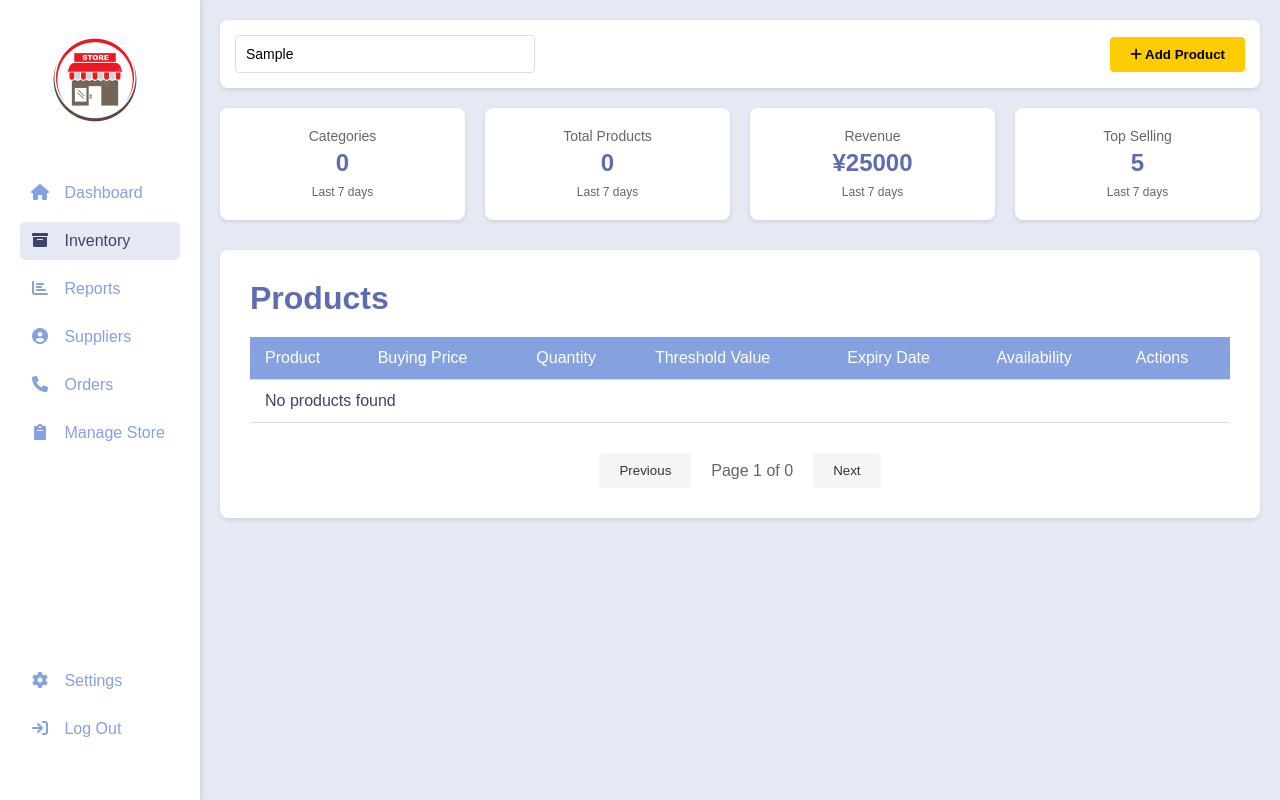
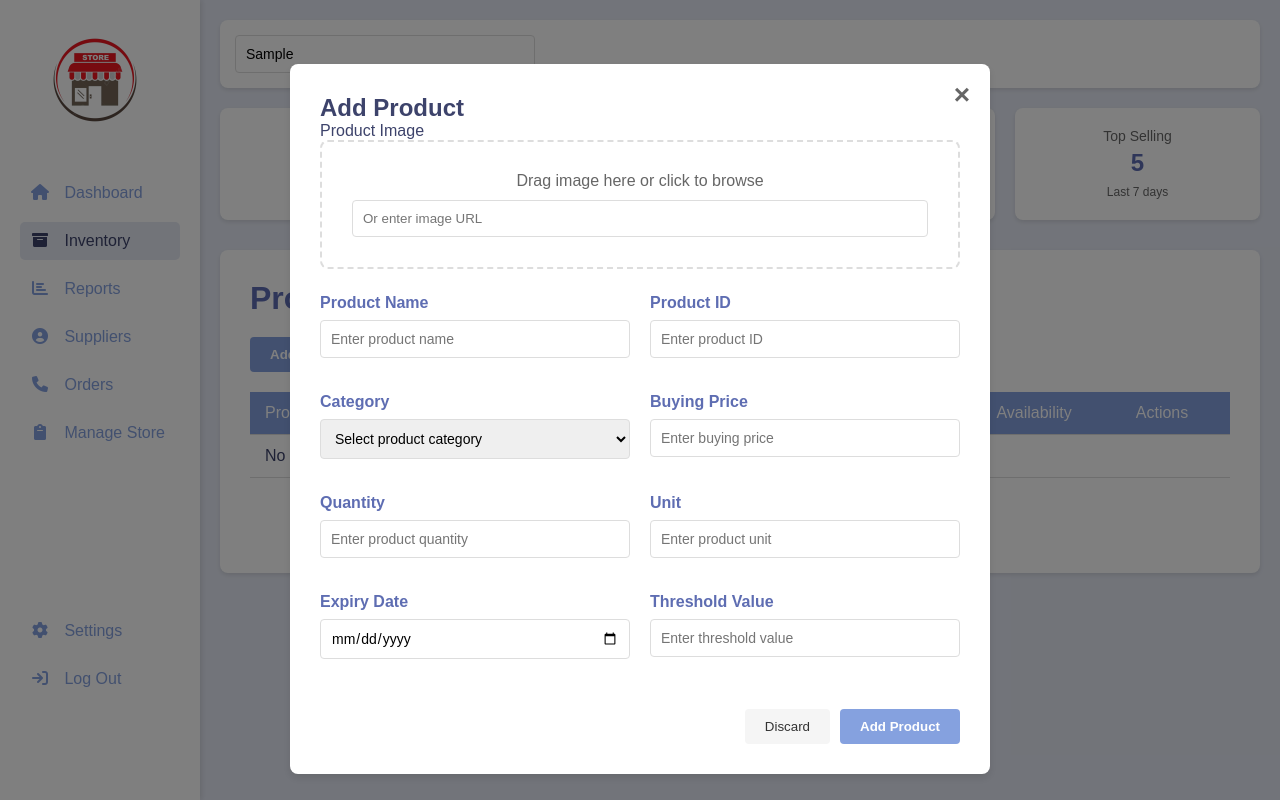
Before and after one commit to Eljuguito90/Proyecto_Pro, a plain HTML site: page public/index.html in a window 1280 px wide. Both pictures are taken after typing "Sample" into the empty fields and a click on the button "Add Product". Drawn offline with Linux system fonts and the light colour scheme; no server answers; a web font is replaced by a local one.

Commit message:
[ADDED]: Se añadió interfaz de Add Product y una alpha de Edit

```diff
--- a/public/css/styles.css
+++ b/public/css/styles.css
@@ -75,7 +75,7 @@ aside img {
 }
 
 .footer {
-    margin-top: 200px;
+    margin-top: 150px;
 }
 
 /* Contenido principal */
@@ -204,8 +204,8 @@ tr:hover {
 
 /* Botones */
 .btn-primary {
-    background-color: var(--yellow);
-    color: black;
+    background-color: var(--medium);
+    color: white;
     border: none;
     padding: 10px 20px;
     border-radius: 4px;
@@ -215,7 +215,7 @@ tr:hover {
 }
 
 .btn-primary:hover {
-    background-color: var(--yellow-dark);
+    background-color: var(--dark);
 }
 
 .btn-secondary {
@@ -409,6 +409,17 @@ tr:hover {
     margin-top: 5px;
 }
 
+/* Nuevos estilos para el formulario */
+.form-row {
+    display: flex;
+    gap: 20px;
+    margin-bottom: 15px;
+}
+
+.form-row .form-group {
+    flex: 1;
+}
+
 /* Responsive */
 @media (max-width: 1024px) {
     .modal-content {
@@ -473,6 +484,11 @@ tr:hover {
     #btn-add-product {
         width: 100%;
     }
+
+    .form-row {
+        flex-direction: column;
+        gap: 15px;
+    }
 }
 
 @media (max-width: 480px) {
@@ -487,3 +503,28 @@ tr:hover {
         width: 100%;
     }
 }
+
+/* Asegura que el modal se muestre correctamente */
+.modal {
+    display: none;
+    position: fixed;
+    z-index: 1000;
+    left: 0;
+    top: 0;
+    width: 100%;
+    height: 100%;
+    background-color: rgba(0,0,0,0.5);
+}
+
+.modal:not(.hidden) {
+    display: block;
+}
+
+.modal-content {
+    background-color: var(--white);
+    margin: 5% auto;
+    padding: 30px;
+    border-radius: 8px;
+    width: 60%;
+    max-width: 700px;
+}
--- a/public/index.html
+++ b/public/index.html
@@ -58,7 +58,6 @@
         <header class="navBar">
             <div class="search-container">
                 <input type="text" id="search-input" placeholder="Search product, supplier, order">
-                <button id="btn-add-product" class="btn-primary"><i class="fas fa-plus"></i> Add Product</button>
             </div>
         </header>
 
@@ -76,7 +75,7 @@
             </div>
             <div class="metric-card">
                 <span>Revenue</span>
-                <h3>¥25000</h3>
+                <h3>$25000</h3>
                 <small>Last 7 days</small>
             </div>
             <div class="metric-card">
@@ -90,7 +89,7 @@
         <div class="card">
             <div class="main-container">
                 <h1>Products</h1>
-
+                <button id="btn-add-product" class="btn-primary"> Add Product</button>
                 <table id="products-table">
                     <thead>
                         <tr>
@@ -119,32 +118,35 @@
     <div id="product-modal" class="modal hidden">
         <div class="modal-content">
             <span class="close-modal">&times;</span>
-            <h2 id="modal-title">Add Product</h2>
+            <h2 id="modal-title">New Product</h2>
 
             <form id="product-form">
                 <div class="image-upload">
                     <label>Product Image</label>
                     <div class="drop-area" id="drop-area">
-                        <p>Drop image here or click to browse</p>
+                        <p>Drag image here or click to browse</p>
                         <input type="file" id="file-input" accept="image/*" hidden>
                         <input type="text" id="image-url" placeholder="Or enter image URL">
                     </div>
                 </div>
 
+                <div class="form-row">
                     <div class="form-group">
                         <label>Product Name</label>
-                    <input type="text" id="product-name" required>
+                        <input type="text" id="product-name" placeholder="Enter product name" required>
                     </div>
 
                     <div class="form-group">
                         <label>Product ID</label>
-                    <input type="text" id="product-id" placeholder="Leave empty for auto ID">
+                        <input type="text" id="product-id" placeholder="Enter product ID">
+                    </div>
                 </div>
 
+                <div class="form-row">
                     <div class="form-group">
                         <label>Category</label>
                         <select id="product-category" required>
-                        <option value="">Select category</option>
+                            <option value="">Select product category</option>
                             <option value="Beverages">Beverages</option>
                             <option value="Food">Food</option>
                             <option value="Cleaning">Cleaning</option>
@@ -153,32 +155,37 @@
 
                     <div class="form-group">
                         <label>Buying Price</label>
-                    <input type="number" id="product-price" step="0.01" required>
+                        <input type="number" id="product-price" step="0.01" placeholder="Enter buying price" required>
+                    </div>
                 </div>
 
+                <div class="form-row">
                     <div class="form-group">
                         <label>Quantity</label>
-                    <input type="number" id="product-quantity" required>
+                        <input type="number" id="product-quantity" placeholder="Enter product quantity" required>
                     </div>
 
                     <div class="form-group">
                         <label>Unit</label>
-                    <input type="text" id="product-unit" placeholder="e.g., Packets, Bottles" required>
+                        <input type="text" id="product-unit" placeholder="Enter product unit">
+                    </div>
+                </div>
+
+                <div class="form-row">
+                    <div class="form-group">
+                        <label>Expiry Date</label>
+                        <input type="date" id="product-expiry" placeholder="Enter expiry date" required>
                     </div>
 
                     <div class="form-group">
                         <label>Threshold Value</label>
-                    <input type="number" id="product-threshold" required>
+                        <input type="number" id="product-threshold" placeholder="Enter threshold value" required>
                     </div>
-
-                <div class="form-group">
-                    <label>Expiry Date</label>
-                    <input type="date" id="product-expiry" required>
                 </div>
 
                 <div class="form-buttons">
                     <button type="button" class="btn-secondary" id="discard-btn">Discard</button>
-                    <button type="submit" class="btn-primary">Save</button>
+                    <button type="submit" class="btn-primary">Add Product</button>
                 </div>
             </form>
         </div>
--- a/public/js/app.js
+++ b/public/js/app.js
@@ -278,7 +278,7 @@ async function saveProduct() {
         category: document.getElementById('product-category').value || "Uncategorized",
         price: parseFloat(document.getElementById('product-price').value) || 0,
         quantity: parseInt(document.getElementById('product-quantity').value) || 0,
-        unit: document.getElementById('product-unit').value || "units",
+        unit: document.getElementById('product-unit').value || "",
         thresholdValue: parseInt(document.getElementById('product-threshold').value) || 0,
         expiryDate: document.getElementById('product-expiry').value || null,
         imageUrl: document.getElementById('image-url').value || null,
```
Lines whose indentation alone changed are shown as unchanged.
